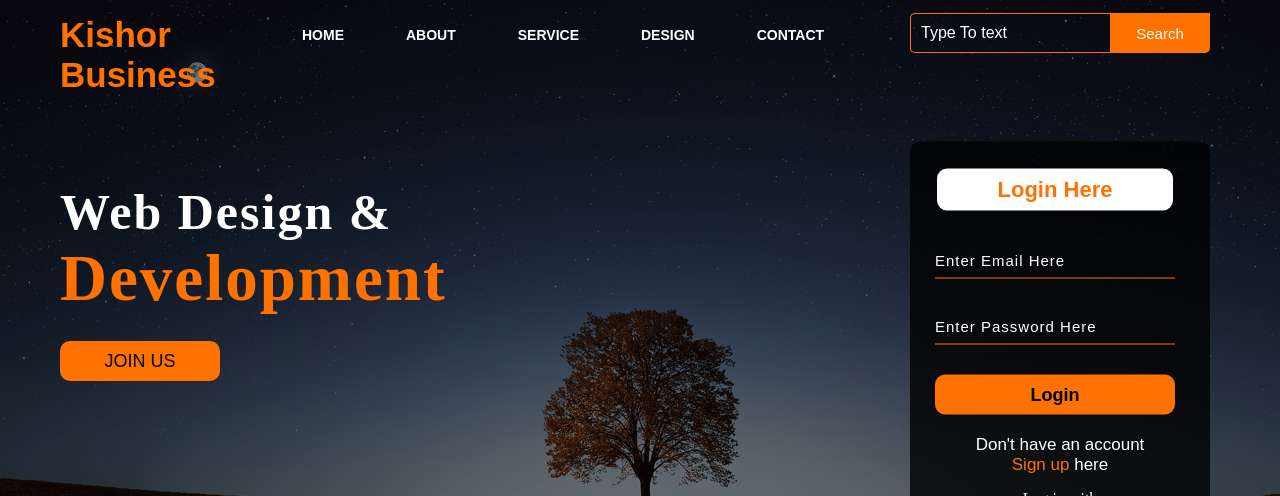
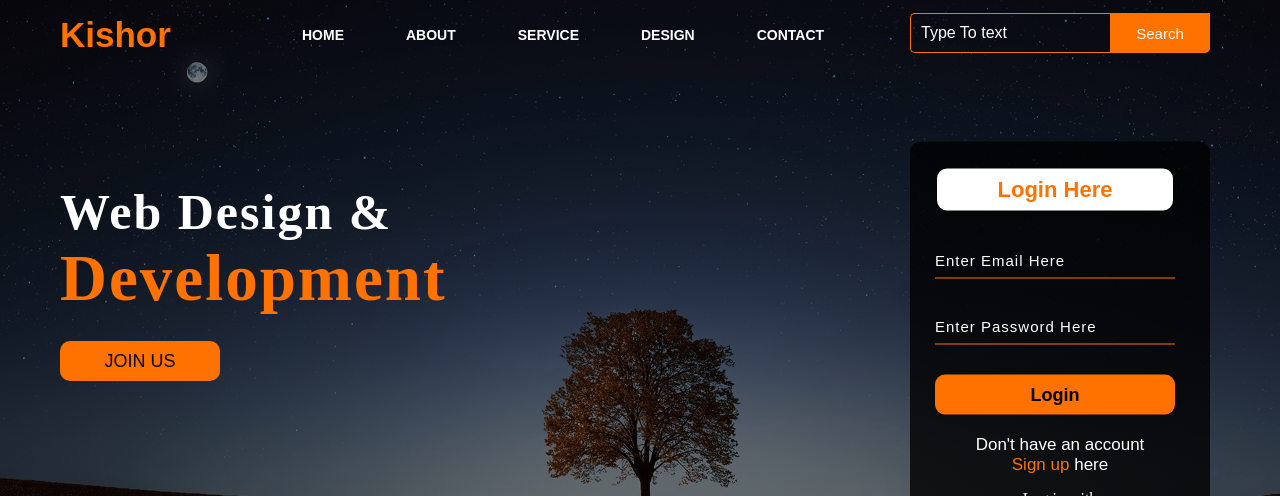
Before and after one commit to KishorKhanduri/Portfolio, a plain HTML site: page index.html in a window 1280 px wide. Shown: the top 496 px of the page. Drawn offline with nearby package versions, Linux system fonts and the light colour scheme.

Commit message:
Update index.html

```diff
--- a/index.html
+++ b/index.html
@@ -9,7 +9,7 @@
     <div class="main">
         <div class="navbar">
             <div class="icon">
-                <h2 class="logo">Kishor Business</h2>
+                <h2 class="logo">Kishor</h2>
             </div>
 
             <div class="menu">
```
